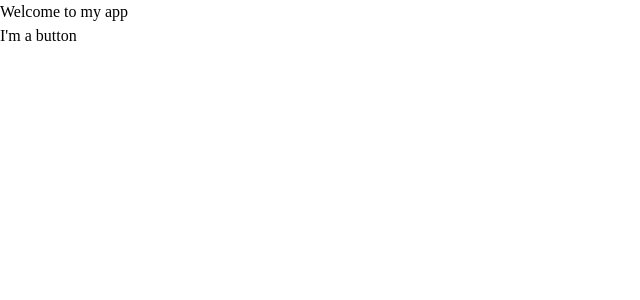
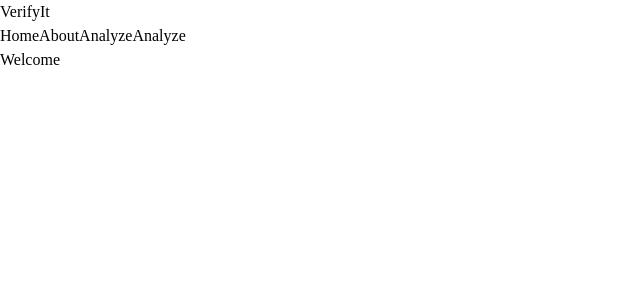
Before and after one commit to Devjack404/Verifyit, a React (Vite) app in the folder VerifyIt/: page / in a window 1280 px wide. Shown: the top 300 px of the page, without its empty margins (0-640 px from the left). Built offline with nearby package versions, Linux system fonts and the light colour scheme.

Commit message:
feat: update Navbar component structure, add NavLinks and NavActions, and integrate react-router-dom

```diff
--- a/VerifyIt/package.json
+++ b/VerifyIt/package.json
@@ -11,7 +11,8 @@
   },
   "dependencies": {
     "react": "^19.2.7",
-    "react-dom": "^19.2.7"
+    "react-dom": "^19.2.7",
+    "react-router-dom": "^7.18.1"
   },
   "devDependencies": {
     "@eslint/js": "^10.0.1",
--- a/VerifyIt/src/apps/frontend/App.tsx
+++ b/VerifyIt/src/apps/frontend/App.tsx
@@ -1,23 +1,13 @@
-type myButtonProps = {
-    title: string;
-    className: string;
-}
-
-function MyButton({ title, className }: myButtonProps) {
-  return (
-    <button className={className}>
-        {title}
-    </button>
-  );
-}
+import Navbar from "./components/Navbar/Navbar";
 
 export default function MyApp() {
   return (
-    <div>
-      <h1>Welcome to my app</h1>
-      <MyButton
-        title="I'm a button"
-        className="bg-blue-500" />
-    </div>
+    <>
+        <Navbar />
+
+        <main>
+            <h1>Welcome</h1>
+        </main>
+    </>
   );
 }
--- a/VerifyIt/src/apps/frontend/components/Navbar/Logo.tsx
+++ b/VerifyIt/src/apps/frontend/components/Navbar/Logo.tsx
@@ -1,5 +1,5 @@
-export default function MyApp(){
+export default function Logo(){
     return (
-        <h1>VerifyIt</h1>
+        <h1 className="bg-blue-500">VerifyIt</h1>
     );
 }
--- a/VerifyIt/src/apps/frontend/components/Navbar/Navbar.tsx
+++ b/VerifyIt/src/apps/frontend/components/Navbar/Navbar.tsx
@@ -1 +1,15 @@
-import
+import Logo from "./Logo";
+import NavActions from "./NavbarActions";
+import NavLinks from "./NavLinks";
+
+
+
+export default function Navbar(){
+    return (
+        <nav>
+            <Logo />
+            <NavLinks />
+            <NavActions />
+        </nav>
+    );
+}
--- a/VerifyIt/src/apps/frontend/main.tsx
+++ b/VerifyIt/src/apps/frontend/main.tsx
@@ -1,9 +1,12 @@
 import { StrictMode } from "react";
 import { createRoot } from "react-dom/client";
+import { BrowserRouter } from "react-router-dom";
 import App from "./App";
 
 createRoot(document.getElementById("root")!).render(
   <StrictMode>
-    <App />
+    <BrowserRouter>
+        <App />
+    </BrowserRouter>
   </StrictMode>
 );
```
Also changed, not shown: VerifyIt/src/apps/frontend/components/Navbar/NavbarActions.tsx (renamed from VerifyIt/src/apps/frontend/components/Navbar/NavbarAction.tsx), 1 other file (tests, documents, lock files or other folders).
